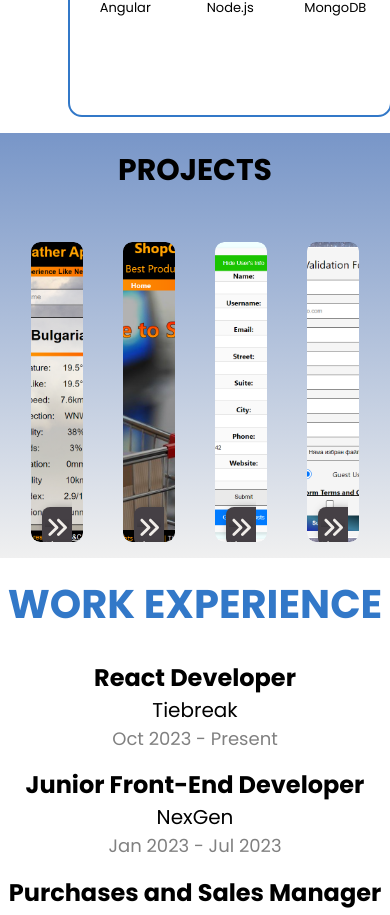
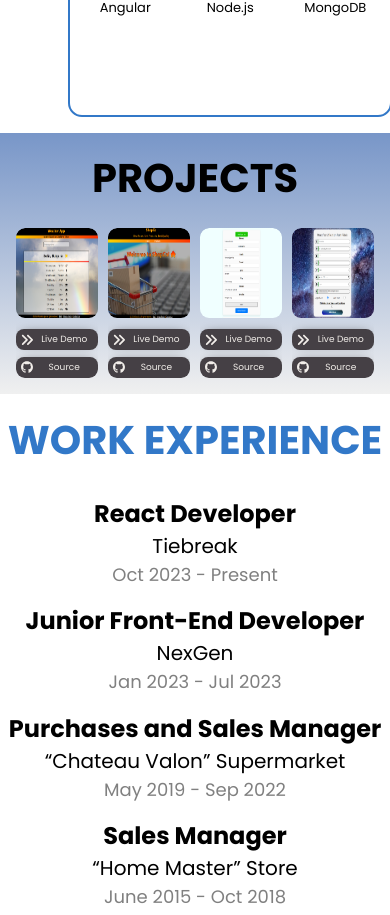
Before and after one commit to KikoXtreme/portfolio, a React (Create React App) app: page / in a window 390 px wide. Shown: the part 3133-4048 px from the top of the page. Built offline with nearby package versions, Linux system fonts and the light colour scheme.

Commit message:
project style update

```diff
--- a/src/css/projects.css
+++ b/src/css/projects.css
@@ -1,62 +1,116 @@
 .projects {
     background: linear-gradient(180deg, rgb(120, 150, 200) 0%, rgb(240, 240, 240) 100%);
-    padding: 4% 8%;
+    padding: 4% 4%;
     text-align: center;
 }
 
+@media (min-width: 768px) {
+    .projects {
+        padding: 4% 8%;
+    }
+}
+
 .projects h2 {
-    font-size: 2.3rem;
+    font-size: 40px;
     text-transform: uppercase;
     text-align: center;
-    margin-bottom: 50px;
+    margin-bottom: 20px;
+}
+
+@media (min-width: 768px) {
+    .projects h2 {
+        margin-bottom: 50px;
+    }
 }
 
 .projects .project-cards-wrapper {
     display: flex;
     justify-content: space-around;
-    gap: 40px;
+    gap: 10px;
     transition: 0.4s;
 }
 
+@media (min-width: 768px) {
+    .projects .project-cards-wrapper {
+        gap: 40px;
+    }
+}
+
 .projects .project-cards-wrapper .project-card {
-    height: 300px;
+    height: 150px;
     position: relative;
     overflow: hidden;
     border-radius: 9px;
     transition: 0.3s;
 }
 
+@media (min-width: 768px) {
+    .projects .project-cards-wrapper .project-card {
+        height: 300px;
+    }
+}
+
 .projects .project-cards-wrapper .project-card img {
     width: 100%;
-    -o-object-fit: cover;
-    object-fit: cover;
-    height: 100%;
+    /* -o-object-fit: cover; */
+    object-fit: inherit;
+    height: 60%;
     border-radius: 9px;
     transition: 0.3s;
 }
 
+@media (min-width: 768px) {
+    .projects .project-cards-wrapper .project-card img {
+        object-fit: cover;
+        height: 100%;
+    }
+}
+
 .projects .project-cards-wrapper .project-card div {
     position: absolute;
-    bottom: 25px;
+    bottom: 100px;
     width: 100%;
     text-align: center;
     transform: translateY(100px);
     transition: 0.5s;
 }
 
+@media (max-width: 768px) {
+    .projects .project-cards-wrapper .project-card div {
+        display: flex;
+        flex-direction: column;
+        gap: 7px;
+        font-size: 9px;
+    }
+}
+
+@media (min-width: 768px) {
+    .projects .project-cards-wrapper .project-card div {
+        bottom: 25px;
+    }
+}
+
 .projects .project-cards-wrapper .project-card div svg {
-    width: 20px;
+    width: 12px;
     position: absolute;
-    top: 9px;
+    top: 4px;
     left: 5px;
     fill: #f1ede9;
     transition: 0.4s;
 }
 
+@media (min-width: 768px) {
+    .projects .project-cards-wrapper .project-card div svg {
+        width: 20px;
+        top: 9px;
+    }
+}
+
 .projects .project-cards-wrapper .project-card div a {
     background: rgb(69, 64, 69);
-    padding: 10px;
-    padding-left: 30px;
+    /* padding: 10px; */
+    /* padding-left: 30px; */
+    padding: 4px 5px 4px 20px;
     position: relative;
     color: #f1ede9;
     border-radius: 8px;
@@ -64,8 +118,20 @@
     box-shadow: 0px -1px 12px -7px rgb(0, 0, 0);
 }
 
+@media (min-width: 768px) {
+    .projects .project-cards-wrapper .project-card div a {
+        padding: 10px 10px 10px 30px;
+    }
+}
+
 .projects .project-cards-wrapper .project-card div a:nth-child(1) {
-    margin-right: 20px;
+    margin-right: 0px;
+}
+
+@media (min-width: 768px) {
+    .projects .project-cards-wrapper .project-card div a:nth-child(1) {
+        margin-right: 20px;
+    }
 }
 
 .projects .project-cards-wrapper .project-card div a:hover {
```
